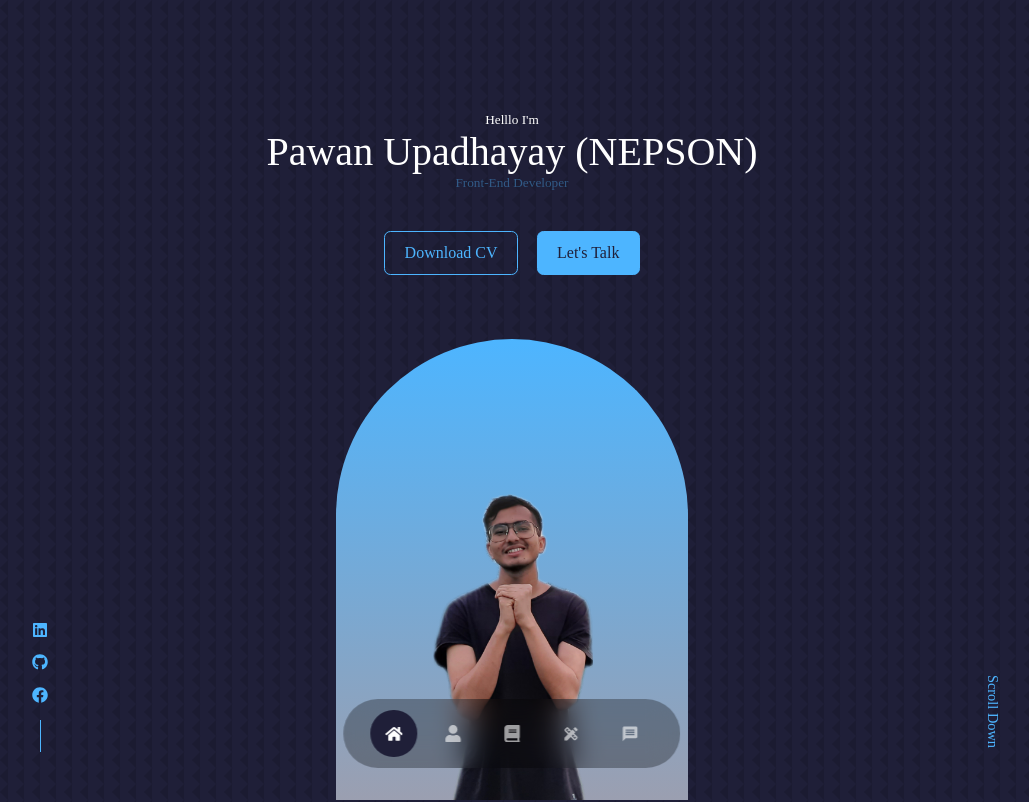
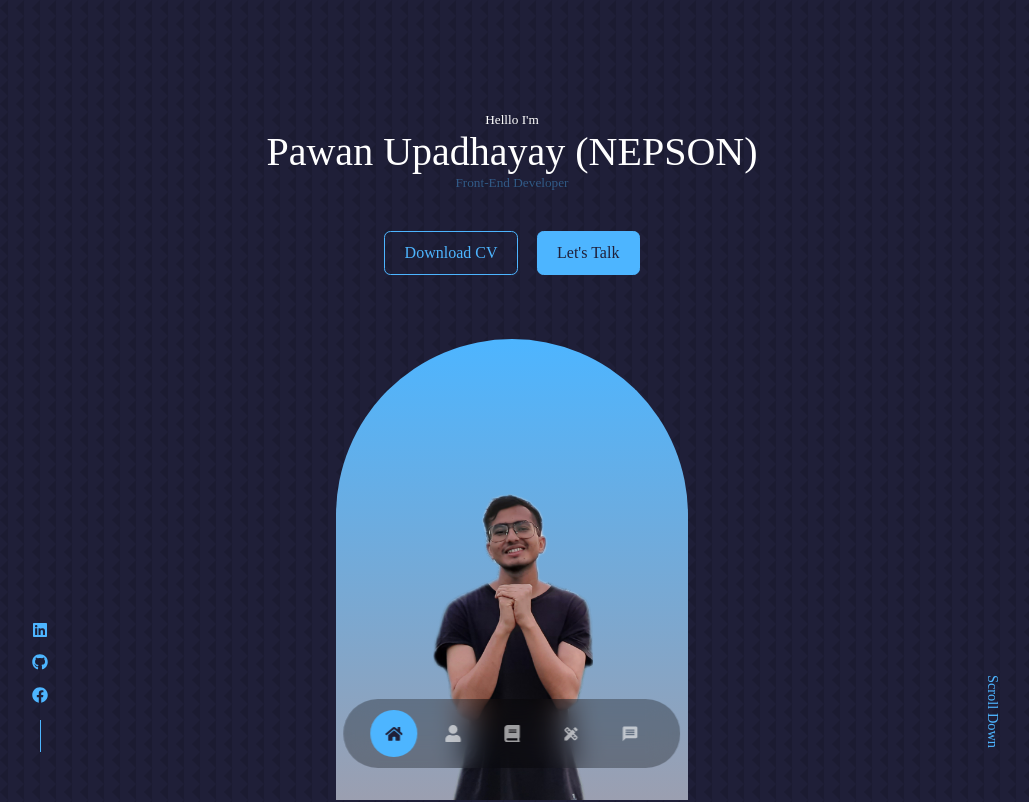
Before and after one commit to PawanNepson/Portfolioapp, a React (Create React App) app: page / in a window 1280 px wide. Shown: the top 802 px of the page, without its empty margins (128-1157 px from the left). Built offline with nearby package versions, Linux system fonts and the light colour scheme; a web font is replaced by a local one.

Commit message:
final css done

```diff
--- a/src/components/nav/nav.css
+++ b/src/components/nav/nav.css
@@ -26,6 +26,6 @@ nav a :hover {
   background-color: rgba(0, 0, 0, 0.3);
 }
 nav a.active {
-  background-color: var(--color-bg);
-  color: var(--color-white);
+  background-color: var(--color-primary);
+  color: var(--color-bg);
 }
```
